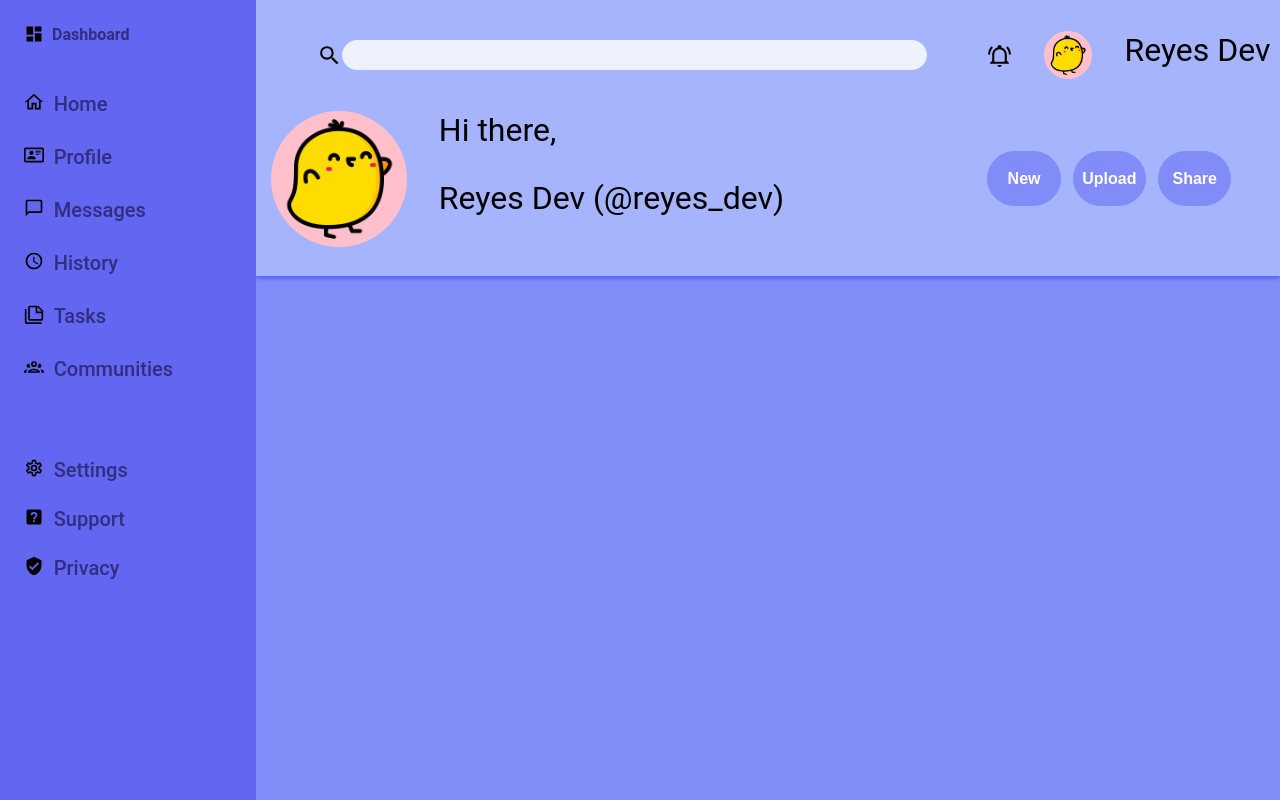
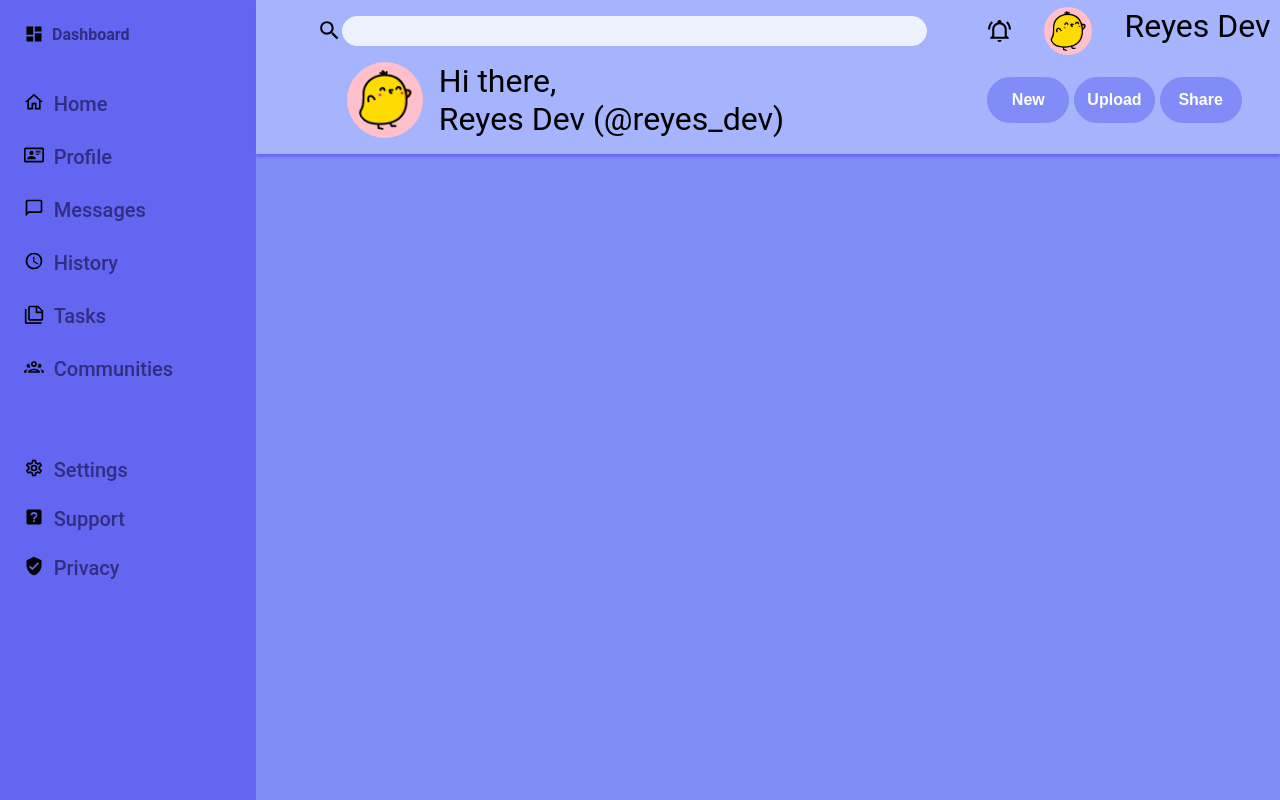
Before and after one commit to reyes-dev/admin-dashboard, a plain HTML site: page index.html in a window 1280 px wide. Drawn offline with Linux system fonts and the light colour scheme; a web font is replaced by a local one.

Commit message:
Move account avatar image

```diff
--- a/style.css
+++ b/style.css
@@ -131,7 +131,7 @@ form {
 }
 
 .acc_info img[src="img/chick.png"] {
-  height: 60px;
+  height: 160px;
   grid-row: 1 / -1;
   align-self: center;
   justify-self: end;
@@ -166,8 +166,6 @@ button[type="button"] {
 .main_content {
   grid-column: 2;
   grid-row: 2 / -1;
-<<<<<<< HEAD
-=======
 }
 
 input[type="image"] {
@@ -227,10 +225,10 @@ form {
 }
 
 .acc_info img[src="img/chick.png"] {
-  height: 120px;
+  height: 60px;
   grid-row: 1 / -1;
   align-self: center;
-  justify-self: center;
+  justify-self: end;
 }
 
 .acc_info p {
@@ -242,7 +240,7 @@ form {
   display: grid;
   grid-template-columns: 1fr 1fr 1fr .5fr;
   align-items: center;
-  gap: 12px;
+  gap: 18px;
 }
 
 button[type="button"] {
@@ -254,6 +252,6 @@ button[type="button"] {
   font-weight: bold;
   border-radius: 30px;
   text-align: center;
-  height: 40%;
->>>>>>> 2bf8be97479432f4a6be281d4039958dc5595730
+  height: 60%;
+  width: 120%;
 }
```
